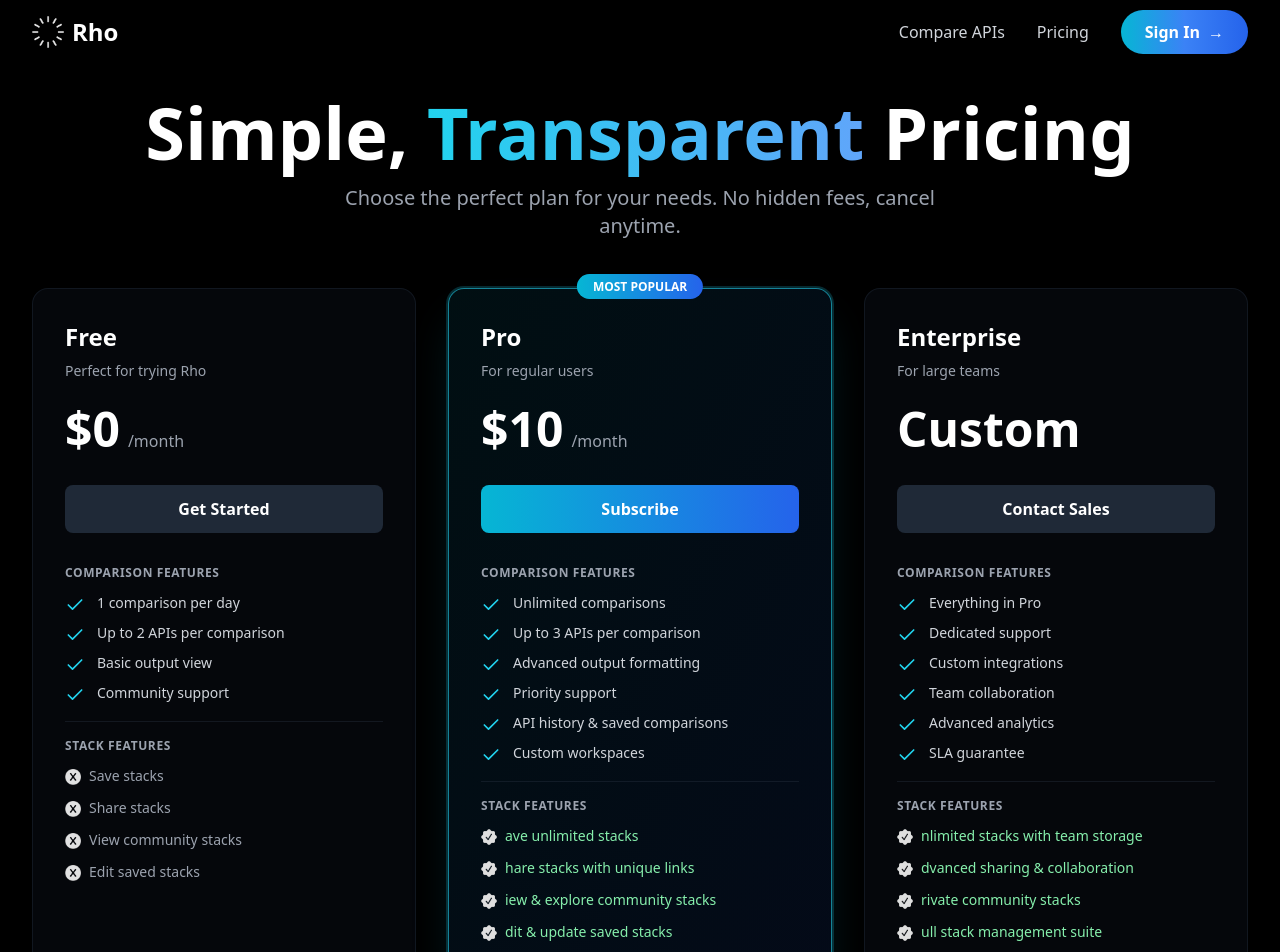
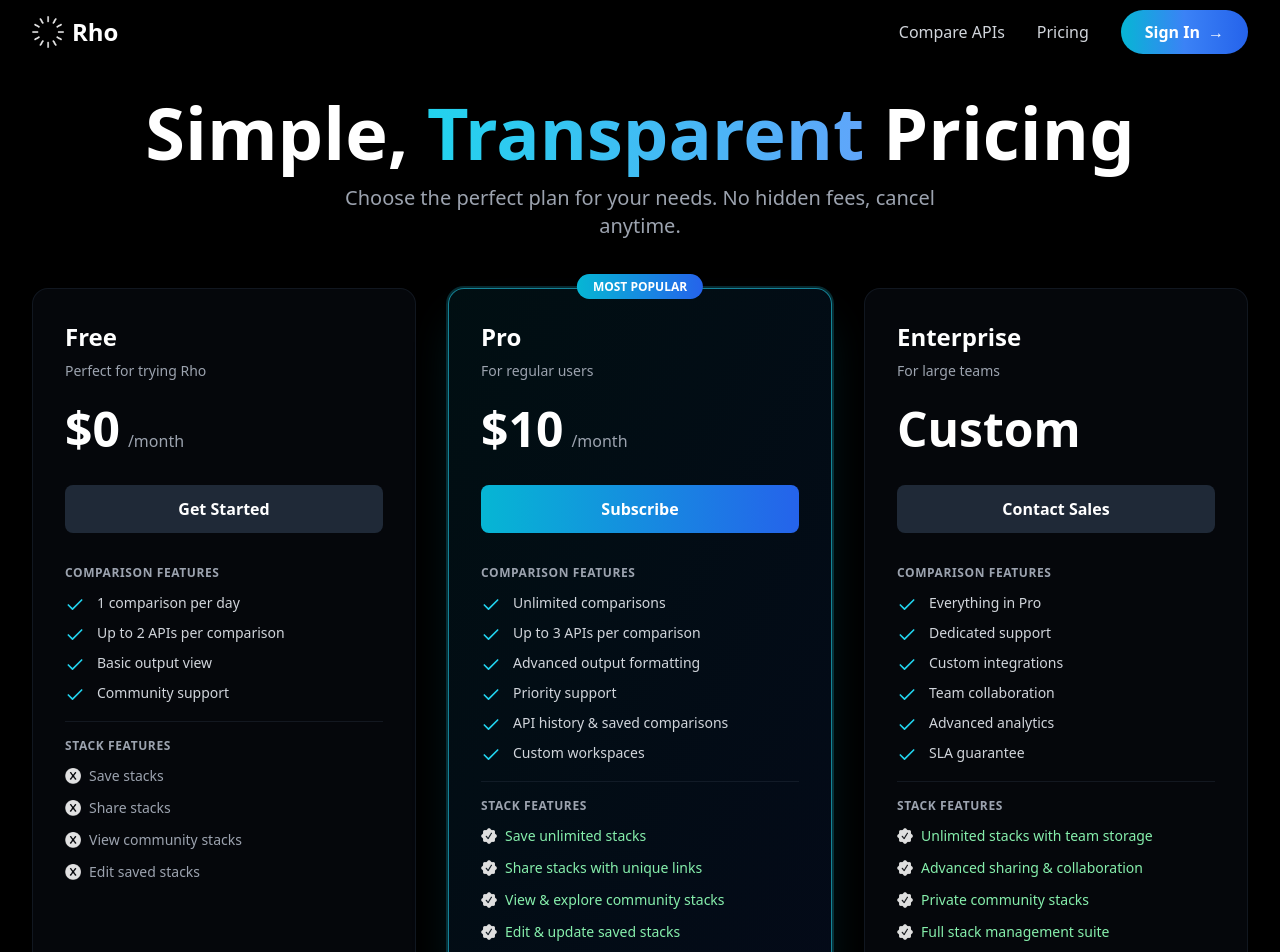
Before and after one commit to rainazab/CH12.0, a Next.js app in the folder rho-api-platform/: page /pricing in a window 1280 px wide. Shown: the top 952 px of the page. Built offline with nearby package versions, Linux system fonts and the light colour scheme; no server answers.

Commit message:
FIX: Use indexOf to extract feature name correctly - was removing wrong number of chars

```diff
--- a/rho-api-platform/app/pricing/page.tsx
+++ b/rho-api-platform/app/pricing/page.tsx
@@ -228,15 +228,15 @@ export default function PricingPage() {
                     <p className="text-xs font-semibold text-gray-400 uppercase tracking-wider mb-3">Stack Features</p>
                     {plan.stackFeatures?.map((feature, featureIdx) => {
                       const isAvailable = feature.startsWith('true_');
-                      const featureName = feature.substring(6);
+                      const featureName = feature.substring(feature.indexOf('_') + 1);
                       return (
-                        <div key={featureIdx} className="flex gap-2 mb-3 min-w-0">
+                        <div key={featureIdx} className="flex gap-2 mb-3 w-full items-start">
                           {isAvailable ? (
                             <Image src="/icon/checkmark-seal.png" alt="check" width={16} height={16} className="flex-shrink-0 mt-0.5" style={{ objectFit: 'contain' }} />
                           ) : (
                             <Image src="/icon/x.png" alt="close" width={16} height={16} className="flex-shrink-0 mt-0.5" style={{ objectFit: 'contain' }} />
                           )}
-                          <span className={`text-sm break-words flex-1 ${isAvailable ? 'text-green-300' : 'text-gray-400'}`}>
+                          <span className={`text-sm ${isAvailable ? 'text-green-300' : 'text-gray-400'}`}>
                             {featureName}
                           </span>
                         </div>
```
